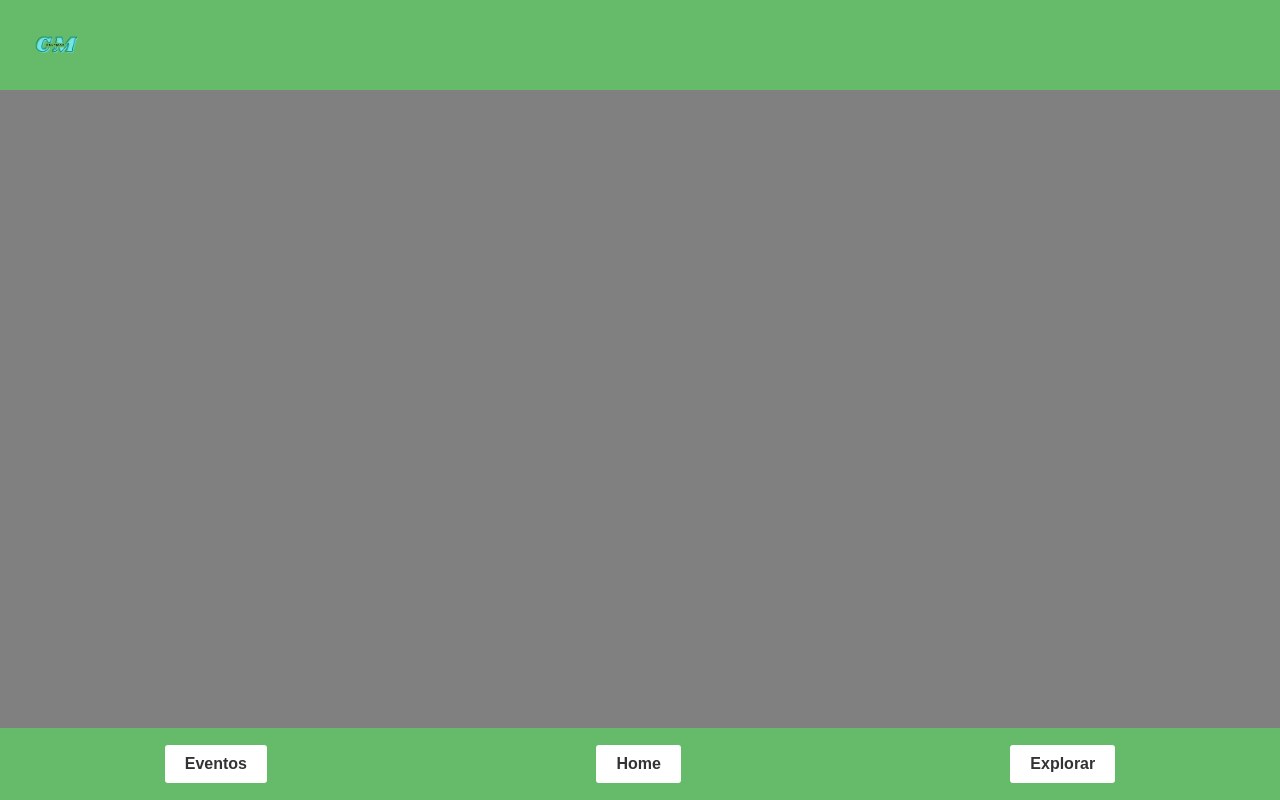
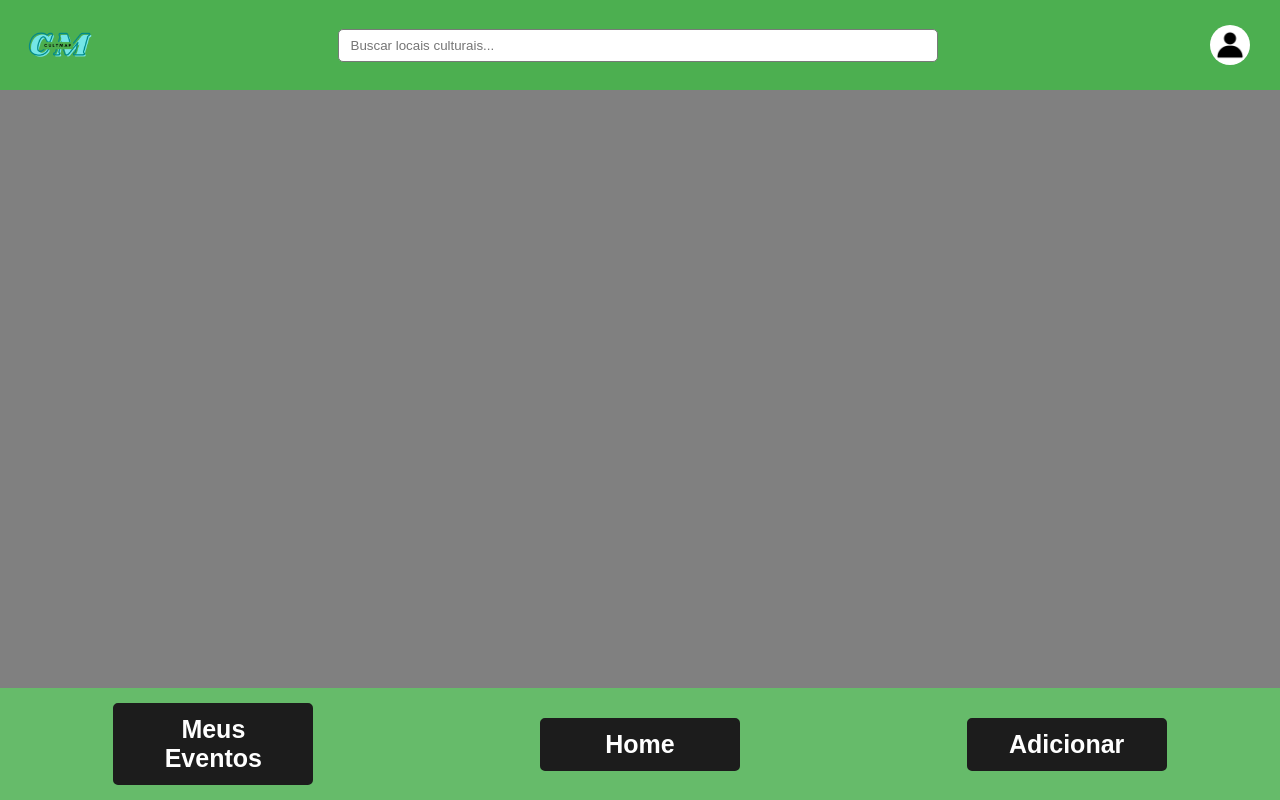
Before and after one commit to RHU4N/ProjetoIntegrador_Sem2, a React (Vite) app: page / in a window 1280 px wide. Built offline with nearby package versions, Linux system fonts and the light colour scheme.

Commit message:
adicionando coisas

```diff
--- a/src/App.jsx
+++ b/src/App.jsx
@@ -1,11 +1,13 @@
 import { GlobalStyle } from "./styles/global"
-import Site from "./components/Site";
+import Header from "./components/Header"
+import Footer from "./components/Footer"
 
 function App() {
   return (
       <div>
           <GlobalStyle />
-          <Site />
+          <Header />
+          <Footer profileType="anunciante" />
       </div>
   );
 }
--- a/src/components/Footer/index.jsx
+++ b/src/components/Footer/index.jsx
@@ -1,17 +1,32 @@
 import * as f from "./styles";
+import PropTypes from 'prop-types';
 
-function Footer() {
-    return(
-    <>
-      <div>
-          <f.footer>
-            <f.footerButton>Eventos</f.footerButton>
-            <f.footerButton>Home</f.footerButton>
-            <f.footerButton>Explorar</f.footerButton>
-          </f.footer>
-      </div>
-    </>
-    );
+function Footer({ profileType }) {
+  // Configuração dos botões com base no tipo de perfil
+  const buttons = profileType === "anunciante"
+    ? [
+        { text: "Meus Eventos", path: "./pages/Meus Eventos" },
+        { text: "Home", path: "/" },
+        { text: "Adicionar", path: "./pages/Adicionar" },
+      ]
+    : [
+        { text: "Eventos", path: "./pages/Eventos" },
+        { text: "Home", path: "/" },
+        { text: "Explorar", path: "./pages/Explorar" },
+      ];
+
+  return (
+    <f.footer>
+      {buttons.map((button, index) => (
+        <f.footerButton key={index} onClick={() => (window.location.href = button.path)}>
+          {button.text}
+        </f.footerButton>
+      ))}
+    </f.footer>
+  );
 }
+Footer.propTypes = {
+  profileType: PropTypes.string.isRequired,
+};
 
 export default Footer;
--- a/src/components/Footer/styles.js
+++ b/src/components/Footer/styles.js
@@ -13,19 +13,25 @@ export const footer = styled.div`
     z-index: 10; /* Garante que o footer fique acima do conteúdo */
 `
 export const footerButton = styled.button`
-    background-color: white;
-    color: #333;
-    border: 2px solid #66bb6a;
+    background-color: #1C1C1C;
+    color: var(--white);
+    border: 2px solid var(--coal);
+    width: 200px;
     border-radius: 5px;
     padding: 10px 20px;
-    font-size: 16px;
+    font-size: 25px;
     font-weight: bold;
     cursor: pointer;
     transition: all 0.3s ease;
 
+    @media (max-width: 768px) { /* Para telas menores, como celulares */
+        width: auto;
+
+    }
+
     &:hover{
-        background-color: #f0f0f0;
-        border-color: #4caf50;
-        color: #4caf50;
+        background-color: var(--white);
+        border-color: var(--primary-light);
+        color: var(--orange);
     }
 `
--- a/src/components/Header/index.jsx
+++ b/src/components/Header/index.jsx
@@ -1,12 +1,22 @@
 import * as h from "./styles";
 
 function Header() {
-  return(
-    <>
-          <h.header>
-            <h.headerLogo src="../public/LogoCultmap.png" alt="Logo CultMap" />
-          </h.header>
-    </>
+  return (
+    <h.header>
+      {/* Logo */}
+      <h.headerLogo src="../public/LogoCultmap.png" alt="Logo CultMap" />
+
+      {/* Campo de busca e botão de filtro */}
+      <h.searchWrapper>
+        <h.searchInput type="text" placeholder="Buscar locais culturais..." />
+      </h.searchWrapper>
+
+      {/* Botão de perfil */}
+      <h.profileButton>
+        <img src="../public/perfil.png" alt="Perfil" />
+      </h.profileButton>
+
+    </h.header>
   );
 }
 
--- a/src/components/Header/styles.js
+++ b/src/components/Header/styles.js
@@ -1,34 +1,78 @@
-// styles.js do Header
 import styled from "styled-components";
 
 export const header = styled.div`
   width: 100%;
   display: flex;
-    justify-content: space-between; /* Garante que o logo e o ícone fiquem nas extremidades */
+  justify-content: space-between;
   align-items: center;
-    padding: 15px 30px;
-    background-color: #66bb6a;
-    position: fixed; /* Fixa o cabeçalho no topo */
+  padding: 10px 20px; /* Ajusta o espaço interno do cabeçalho */
+  background-color: var(--primary);
+  position: fixed;
   top: 0;
   left: 0;
-    z-index: 10; /* Garante que o header fique acima do mapa */
-    height: 60px; /* Altura do cabeçalho */
-`
+  z-index: 10;
+  height: 70px;
+
+  @media (max-width: 768px) {
+    flex-direction: column; /* Empilha os itens em telas pequenas */
+    height: auto;
+    padding: 15px;
+  }
+`;
+
 export const headerLogo = styled.img`
+  width: 75px;
+  height: 75px;
+
+  @media (max-width: 768px) {
     width: 50px;
     height: 50px;
-`
+  }
+`;
+
+export const searchWrapper = styled.div`
+  display: flex;
+  align-items: center;
+  flex-grow: 1; /* Faz com que o campo de busca ocupe o espaço necessário */
+  max-width: 600px; /* Limita a largura total do grupo */
+  margin: 0 20px;
+
+  @media (max-width: 768px) {
+    margin: 10px 0;
+    width: 100%; /* O campo de busca ocupa toda a largura */
+  }
+`;
+
+export const searchInput = styled.input`
+  flex-grow: 1; /* Faz o input expandir conforme o espaço disponível */
+  padding: 8px 12px;
+  border: 1px solid var(--gray-dark);
+  border-radius: 5px;
+
+  @media (max-width: 768px) {
+    width: 100%; /* Ocupa toda a largura disponível em telas pequenas */
+  }
+`;
 
 
-export const headerButton = styled.button`
+export const profileButton = styled.div`
   width: 40px;
   height: 40px;
   display: flex;
   justify-content: center;
   align-items: center;
-    background-color: white;
+  background-color: var(--white);
   border-radius: 50%;
   cursor: pointer;
-    font-size: 18px;
-    margin-left: auto;
-`
+  margin-left: 30px; /* Garante alinhamento correto */
+  margin-right: 50px; /* Evita que fique muito próximo do canto */
+
+  img {
+    width: 30px;
+    height: 30px;
+  }
+
+  @media (max-width: 768px) {
+    margin-right: 10px; /* Ajusta margem para telas pequenas */
+  }
+`;
--- a/src/components/Site/index.jsx
+++ /dev/null
@@ -1,13 +0,0 @@
-import Header from '../Header';
-import Footer from '../Footer';
-
-function Site(){
-    return (
-        <div>
-            <Header />
-            <Footer/>
-        </div>
-    );
-}
-
-export default Site;
--- a/src/styles/global.js
+++ b/src/styles/global.js
@@ -10,4 +10,41 @@ export const GlobalStyle = createGlobalStyle`
     font-family: Arial, sans-serif;
     background-color: grey;
   }
+
+  :root{
+    /* Cores Neutras */
+    /* Cinza */
+        --gray-light: #D9E0DB;
+        --gray-medium: #B8BEBA;
+        --gray-dark: #767A77;
+    /* Preto */
+        --black: #000000;
+        --coal: #1c1c1c;
+    /* Branco */
+        --white: #FFFFFF;
+
+    /* Cor Primaria */
+        --primary: #4caf50;
+        --primary-light: #81c784;
+        --primary-dark: #388e3c;
+
+      /* Cor secundaria */
+      --secondary: #00a79d;
+      --secodary-light: #00ced1;
+      --secodary-dark: #008b8b;
+
+      /* Cor destaque */
+      /* Laranja */
+        --orange: #F57C00;
+        --orange-light: #FFA726;
+        --orange-dark: #ef6c00;
+      /* Amarelo */
+        --yellow: #FFC107;
+        --yellow-light: #FFC107;
+        --yellow-dark: #FFB300;
+      /* roxo */
+        --purple: #8E24AA;
+        --purple-light: #BA68C8;
+        --purple-dark: #6a1b9a;
+  }
 `
```
Also changed, not shown: public/perfil.png (added), src/components/Site/styles.js (deleted). Lines whose indentation alone changed are shown as unchanged.
